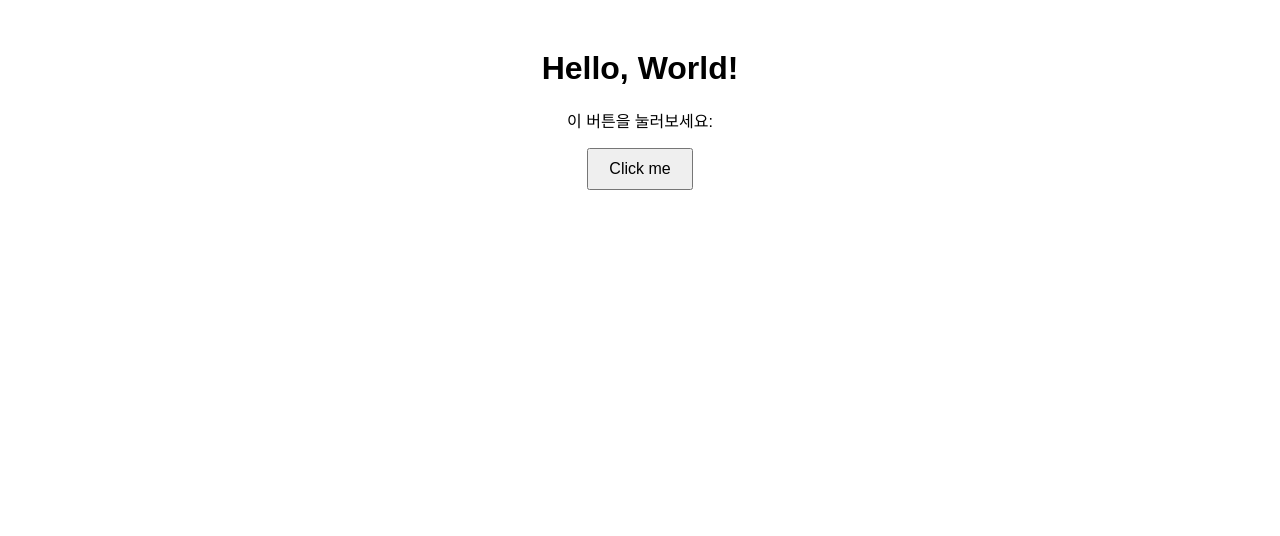
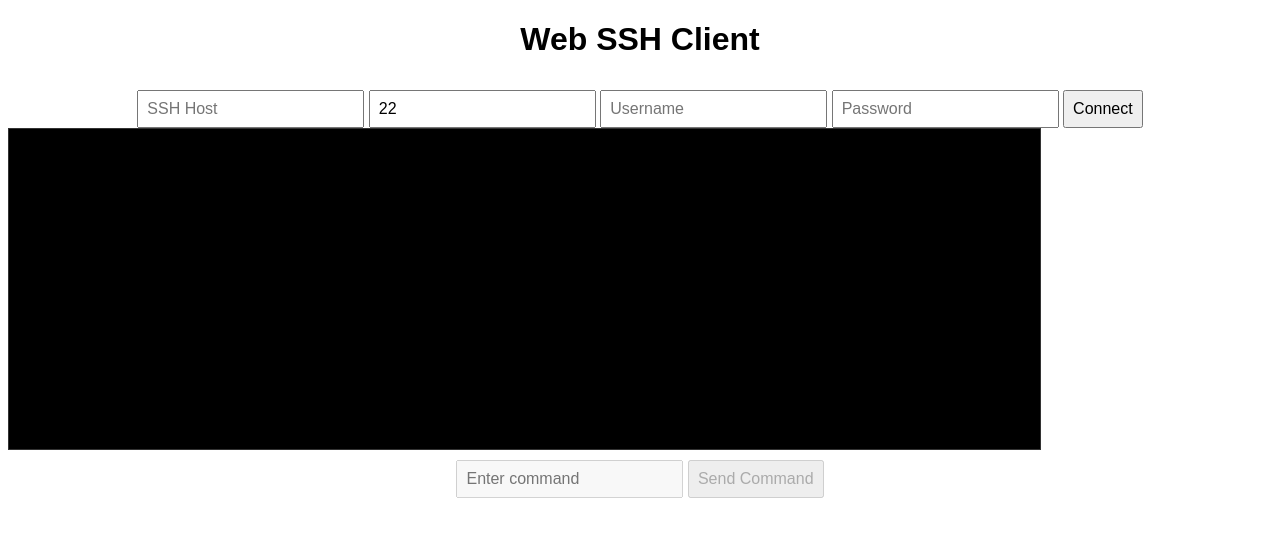
Before and after one commit to recoder4pi/recoder4pi.github.io, a plain HTML site: page index.html in a window 1280 px wide. Drawn offline with Linux system fonts and the light colour scheme.

Commit message:
Update index.html

```diff
--- a/index.html
+++ b/index.html
@@ -1,30 +1,59 @@
 <!DOCTYPE html>
-<html lang="ko">
+<html lang="en">
 <head>
     <meta charset="UTF-8">
     <meta name="viewport" content="width=device-width, initial-scale=1.0">
-    <title>Hello World 페이지</title>
+    <title>Web SSH Client</title>
     <style>
-        body {
-            font-family: Arial, sans-serif;
-            text-align: center;
-            margin-top: 50px;
-        }
-        button {
-            padding: 10px 20px;
-            font-size: 16px;
-            cursor: pointer;
-        }
+        body { font-family: Arial, sans-serif; text-align: center; margin-top: 20px; }
+        #output { width: 80%; height: 300px; border: 1px solid #333; padding: 10px; overflow-y: auto; background: #000; color: #0f0; white-space: pre-wrap; }
+        input, button { margin-top: 10px; padding: 8px; font-size: 16px; }
     </style>
 </head>
 <body>
-    <h1>Hello, World!</h1>
-    <p>이 버튼을 눌러보세요:</p>
-    <button onclick="sayHello()">Click me</button>
+    <h1>Web SSH Client</h1>
+    <input id="host" placeholder="SSH Host" />
+    <input id="port" placeholder="Port" value="22" />
+    <input id="username" placeholder="Username" />
+    <input id="password" placeholder="Password" type="password" />
+    <button onclick="connectSSH()">Connect</button>
+    <div id="output"></div>
+    <input id="command" placeholder="Enter command" disabled />
+    <button onclick="sendCommand()" disabled>Send Command</button>
 
     <script>
-        function sayHello() {
-            alert("안녕하세요!");
+        let socket;
+
+        function connectSSH() {
+            const host = document.getElementById('host').value;
+            const port = document.getElementById('port').value;
+            const username = document.getElementById('username').value;
+            const password = document.getElementById('password').value;
+
+            socket = new WebSocket(`wss://your-webssh-server-address`);
+
+            socket.onopen = () => {
+                document.getElementById('output').textContent = 'Connected to SSH server\n';
+                socket.send(JSON.stringify({ host, port, username, password }));
+                document.getElementById('command').disabled = false;
+                document.querySelector('button[onclick="sendCommand()"]').disabled = false;
+            };
+
+            socket.onmessage = (event) => {
+                document.getElementById('output').textContent += event.data + '\n';
+            };
+
+            socket.onclose = () => {
+                document.getElementById('output').textContent += 'Disconnected from SSH server\n';
+                document.getElementById('command').disabled = true;
+                document.querySelector('button[onclick="sendCommand()"]').disabled = true;
+            };
+        }
+
+        function sendCommand() {
+            const command = document.getElementById('command').value + '\n';
+            socket.send(JSON.stringify({ command }));
+            document.getElementById('command').value = '';
         }
     </script>
 </body>
```
